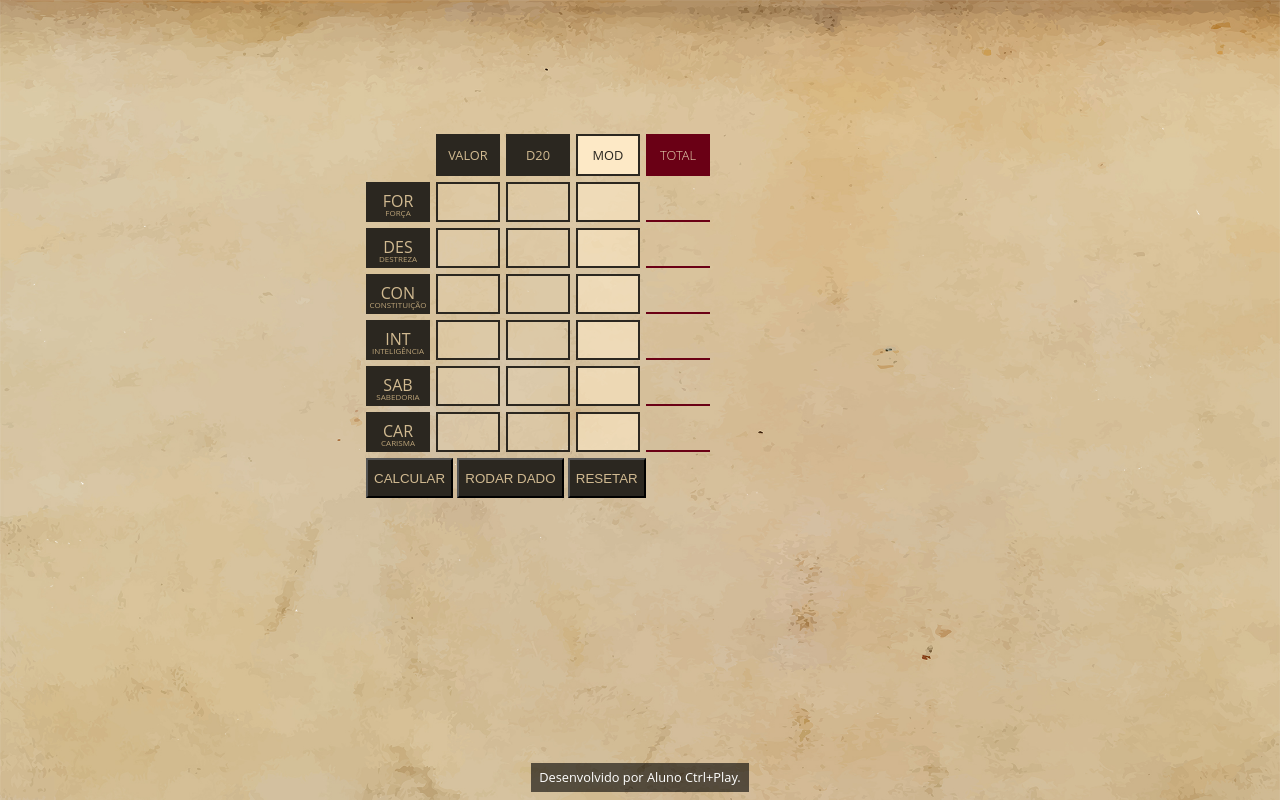
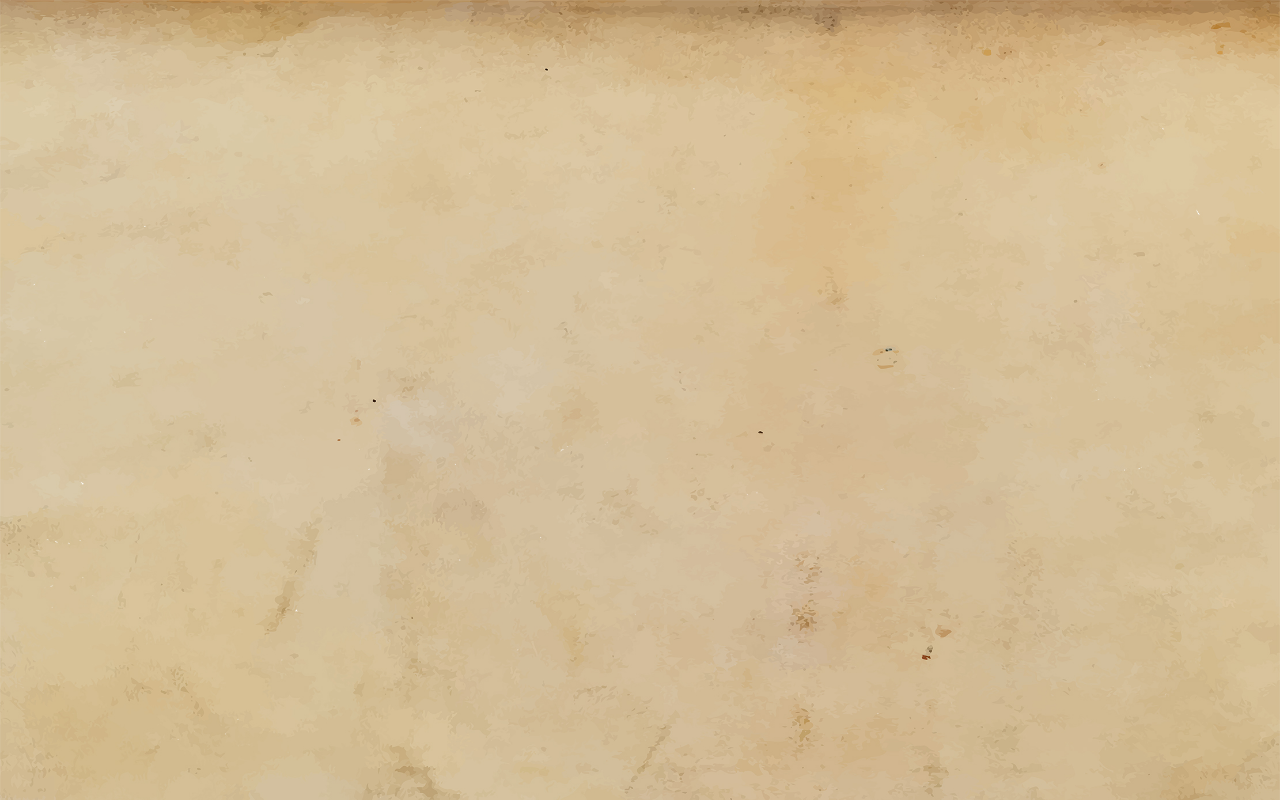
Before and after one commit to ThalesRisso/Aluno-CY2-Calculadora_RPG, a plain HTML site: page index.html in a window 1280 px wide. Drawn offline with Linux system fonts and the light colour scheme.

Commit message:
Update index.html

```diff
--- a/index.html
+++ b/index.html
@@ -7,101 +7,13 @@
     <meta name="viewport" content="width=device-width, initial-scale=1.0">
     <title>Calculadora</title>
     <link rel="stylesheet" href="CSS/style.css">
-    <link rel="stylesheet" href="CSS/reset.css">
-    <link rel="stylesheet" href="CSS/rodape.css">
+
 </head>
 
 <body>
     <main>
 
-        <section id="tabela">
-            <table class="tabela">
-                <tr>
-                    <td>
-                        <div id="containerDicaRaca">
-                            <div id="dicaRaca"><span></span></div>
-                        </div>
-                    </td>
-                    <th class="thHabilidades">Valor</th>
-                    <th class="thHabilidades">D20</th>
-                    <th class="thModificadores">MOD</th>
-                    <th class="thTotal">Total</th>
-                </tr>
-                <tr>
-                    <th>
-                        <span class="thMaior">FOR</span>
-                        <span class="thMenor">Força</span>
-                    </th>
-                    <td><input type="text" id="forBase" class="campoTabela for base"></td>
-                    <td><input type="text" id="forD20" class="campoTabela for d20" disabled></td>
-                    <td><input type="text" id="forMod" class="campoTabela for mod" disabled></td>
-                    <td><input type="text" id="forTotal" class="campoTabela for total" disabled></td>
-                </tr>
-                <tr>
-                    <th>
-                        <span class="thMaior">DES</span>
-                        <span class="thMenor">Destreza</span>
-                    </th>
-                    <td><input type="text" id="desBase" class="campoTabela des base"></td>
-                    <td><input type="text" id="desD20" class="campoTabela des d20" disabled></td>
-                    <td><input type="text" id="desMod" class="campoTabela des mod" disabled></td>
-                    <td><input type="text" id="desTotal" class="campoTabela des total" disabled></td>
-                </tr>
-                <tr>
-                    <th>
-                        <span class="thMaior">CON</span>
-                        <span class="thMenor">Constituição</span>
-                    </th>
-                    <td><input type="text" id="conBase" class="campoTabela con base"></td>
-                    <td><input type="text" id="conD20" class="campoTabela con d20" disabled></td>
-                    <td><input type="text" id="conMod" class="campoTabela con mod" disabled></td>
-                    <td><input type="text" id="conTotal" class="campoTabela con total" disabled></td>
-                </tr>
-                <tr>
-                    <th>
-                        <span class="thMaior">INT</span>
-                        <span class="thMenor">Inteligência</span>
-                    </th>
-                    <td><input type="text" id="intBase" class="campoTabela int base"></td>
-                    <td><input type="text" id="intD20" class="campoTabela int d20" disabled></td>
-                    <td><input type="text" id="intMod" class="campoTabela int mod" disabled></td>
-                    <td><input type="text" id="intTotal" class="campoTabela int total" disabled></td>
-                </tr>
-                <tr>
-                    <th>
-                        <span class="thMaior">SAB</span>
-                        <span class="thMenor">Sabedoria</span>
-                    </th>
-                    <td><input type="text" id="sabBase" class="campoTabela sab base"></td>
-                    <td><input type="text" id="sabD20" class="campoTabela sab d20" disabled></td>
-                    <td><input type="text" id="sabMod" class="campoTabela sab mod" disabled></td>
-                    <td><input type="text" id="sabTotal" class="campoTabela sab total" disabled></td>
-                </tr>
-                <tr>
-                    <th>
-                        <span class="thMaior">CAR</span>
-                        <span class="thMenor">Carisma</span>
-                    </th>
-                    <td><input type="text" id="carBase" class="campoTabela car base"></td>
-                    <td><input type="text" id="carD20" class="campoTabela car d20" disabled></td>
-                    <td><input type="text" id="carMod" class="campoTabela car mod" disabled></td>
-                    <td><input type="text" id="carTotal" class="campoTabela car total" disabled></td>
-                </tr>
-            </table>
-        </section>
-        <section id="botoes">
-            <div>
-                <input class="calcular" type="button" value="Calcular" id="calcular">
-                <input class="calcular" type="button" value="Rodar dado" id="dado">
-                <input class="resetar" type="button" value="Resetar" id="resetar">
-            </div>
-        </section>
-    </main>
-    <footer>
-        <div class="caixaFooter">Desenvolvido por <a href="" target="_blank">Aluno Ctrl+Play</a>.
-        </div>
-    </footer>
-    <script src="JavaScript\script.js"></script>
+
 </body>
 
 </html>
```
